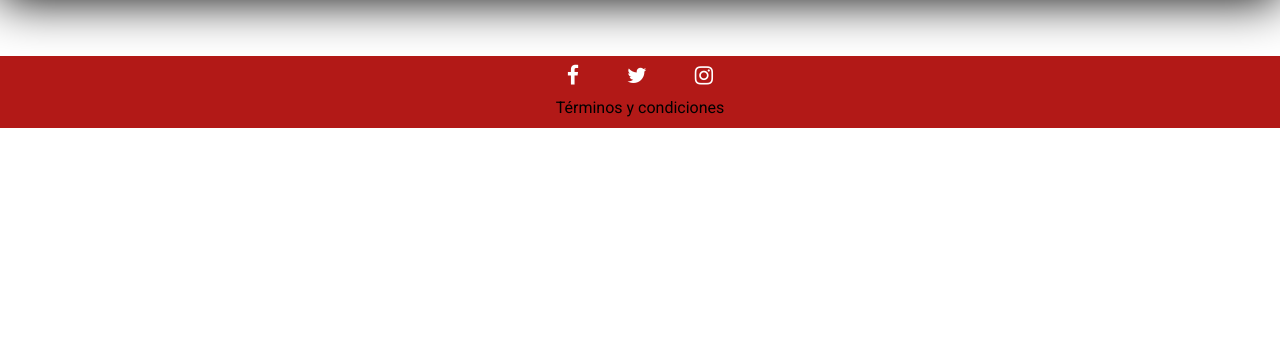
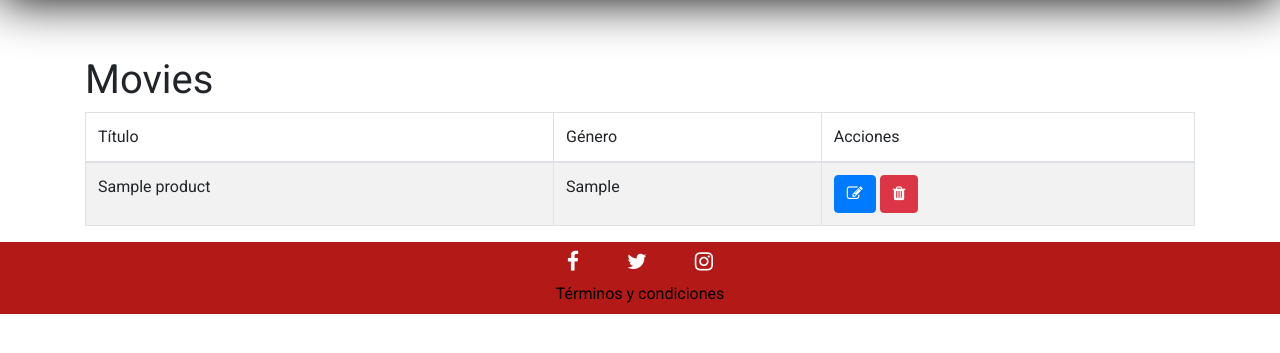
Before and after one commit to alesquerro/armaTuEvento, a Laravel app: template resources/views/Admin/index.blade.php in a window 1280 px wide. Shown: the part 64-417 px from the top of the page. Run offline with Laravel 8, Linux system fonts and the light colour scheme; the template is opened without the code that fills it: most values are stand-ins (such as "Sample title", 1, 10 or a date in 2020); some libraries are stand-ins or nearby versions.

Commit message:
AdminProductos WIP!!
(aun no está terminado!!!)

```diff
--- a/resources/views/Admin/index.blade.php
+++ b/resources/views/Admin/index.blade.php
@@ -8,9 +8,32 @@
     @include('Components.header')
     <!-- FIN NAV -->
 
+   <main class="container">
+        <h1>Movies</h1>
 
-
-
+        <table class="table table-bordered table-striped">
+            <thead>
+                <tr>
+                    <th>Título</th>
+                    <th>Género</th>
+                    <th>Acciones</th>
+                </tr>
+            </thead>
+            <tbody>
+                @foreach ($products as $product)
+                    <tr>
+                        <td>{{ $product->name }}</td>
+                        <td>{{ $product->productType }}</td>
+                        <td>
+                            <a class="btn btn-primary" href="#"><span class="fa fa-edit"></span></a>
+                            <a class="btn btn-danger" href="#"><span class="fa fa-trash"></span></a>
+                        </td>
+                    </tr>
+                @endforeach
+            </tbody>
+        </table>
+        {{ $products->links() }}
+    </main>
 
     <!--Footer-->
 
```
Also changed, not shown: app/Http/Controllers/Admin/ProductController.php (+6 -7 lines), resources/views/Front/index.blade.php (+9 -25 lines).
